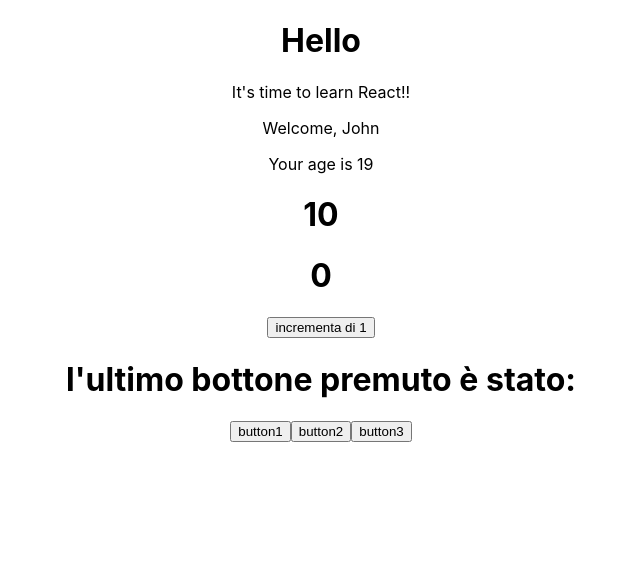
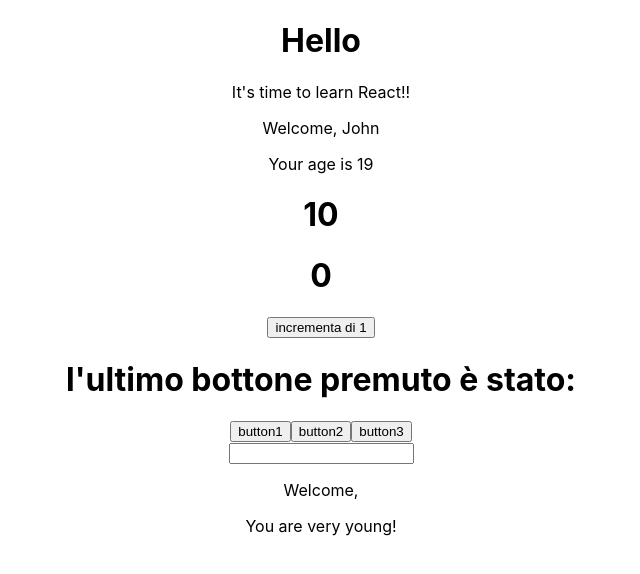
Before and after one commit to elperez365/reactExercises, a React (Create React App) app in the folder appesercizireact/: page / in a window 1280 px wide. Shown: the top 574 px of the page, without its empty margins (319-959 px from the left). Built offline with nearby package versions, Linux system fonts and the light colour scheme.

Commit message:
exercise 18 loaded

```diff
--- a/appesercizireact/src/App.js
+++ b/appesercizireact/src/App.js
@@ -5,6 +5,7 @@ import ClickTracker from './ClickTracker';
 import Counter from './Counter';
 import Hello from './Hello';
 import Welcome from './Welcome';
+import InteractiveWelcome from './InteractiveWelcome';
 
 function App() {
   return (
@@ -14,6 +15,7 @@ function App() {
      <Counter/>
      <ClickCounter/>
      <ClickTracker/>
+     <InteractiveWelcome/>
     </div>
   );
 }
--- /dev/null
+++ b/appesercizireact/src/InteractiveWelcome.js
@@ -0,0 +1,24 @@
+import React from "react";
+import Welcome from './Welcome';
+class InteractiveWelcome extends React.Component {
+    state = {
+        name:""
+    }
+
+    handleNameInputChange = (event) => {
+        this.setState ({
+            name: event.target.value
+        })
+
+    }
+
+    render(){
+        return(
+            <div>
+                <input onChange={this.handleNameInputChange} type="text" />
+                <Welcome name= {this.state.name}/>
+            </div>
+        )
+    }
+}
+export default InteractiveWelcome
```
